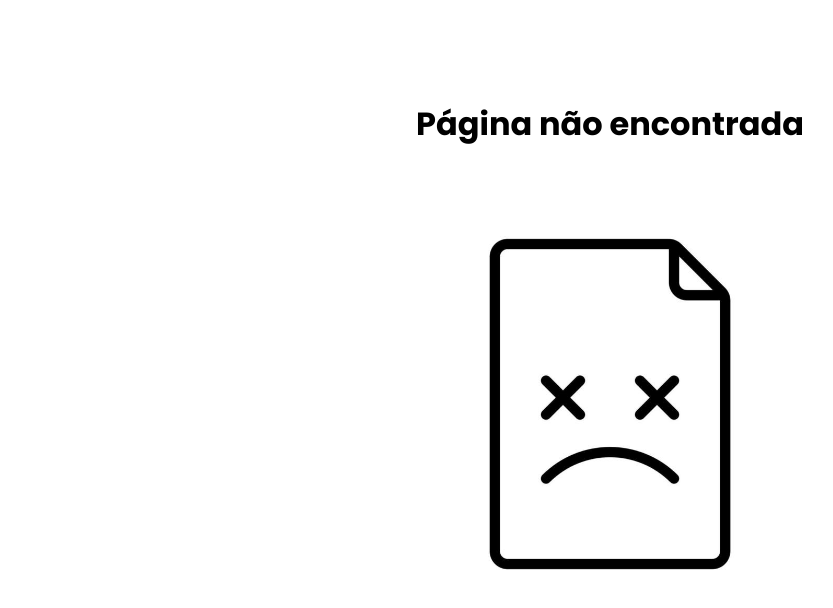
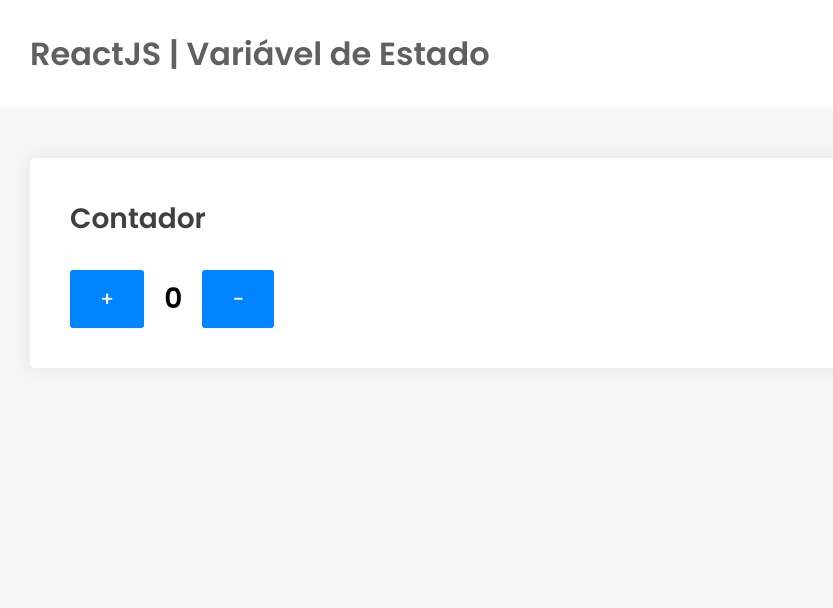
Before and after one commit to vinczken/estudo-reactjs, a React (Create React App) app: page /varstate in a window 1280 px wide. Shown: the top 608 px of the page, without its empty margins (30-863 px from the left). Built offline with nearby package versions, Linux system fonts and the light colour scheme.

Commit message:
var-de-estado-parte 1

```diff
--- a/src/pages/app/index.jsx
+++ b/src/pages/app/index.jsx
@@ -31,6 +31,9 @@
           <li>
             <Link to='/eventos'>Ir para Eventos</Link>
           </li>
+          <li>
+            <Link to='/varstate'>Ir para Variável de Estado</Link>
+          </li>
         </ul>
       </section>
 
--- a/src/pages/events/index.jsx
+++ b/src/pages/events/index.jsx
@@ -2,20 +2,20 @@
 
 export default function Events() {
 
-    function justClicked() {
+    function JustClicked() {
         alert('Hi, the user just clicked!');
     }
 
-    function justMovedMouse(){
+    function JustMovedMouse(){
         alert('Hi, the user just moved the mouse!');
     }
 
-    function justChangedTheInput(e){
+    function JustChangedTheInput(e){
         let newValue = e.target.value;
         alert('Hi, the user just changed the input value to: ' + newValue);
     }
 
-    function justChecked(e){
+    function JustChecked(e){
         let newValue = e.target.checked;
         alert('Hi, the user just changed the check value to: ' + newValue);
     }
@@ -27,13 +27,13 @@
             </header>
 
             <section className='section'>
-                <h1 onMouseMove={justMovedMouse}> Entendendo Eventos </h1>
+                <h1 onMouseMove={JustMovedMouse}> Entendendo Eventos </h1>
 
-                <p onClick={justClicked}>Lorem ipsum dolor sit amet, consectetur adipiscing elit. Donec feugiat, leo vitae congue fringilla, purus ante suscipit sapien, ut placerat ex orci in felis. Proin blandit neque nec congue varius. Phasellus odio eros, posuere sit amet enim ac, sodales pellentesque sapien. Proin pulvinar semper leo a venenatis. Fusce sagittis lectus vel pharetra malesuada. Nam maximus eu sem ut ornare. Praesent nisi justo, aliquam eu ipsum sit amet, lobortis rhoncus massa. In sit amet eros euismod, vulputate odio vitae, dictum sapien. Aliquam pellentesque diam et fringilla aliquet. Nulla vulputate ultrices risus, a ornare nibh dictum et.</p>
+                <p onClick={JustClicked}>Lorem ipsum dolor sit amet, consectetur adipiscing elit. Donec feugiat, leo vitae congue fringilla, purus ante suscipit sapien, ut placerat ex orci in felis. Proin blandit neque nec congue varius. Phasellus odio eros, posuere sit amet enim ac, sodales pellentesque sapien. Proin pulvinar semper leo a venenatis. Fusce sagittis lectus vel pharetra malesuada. Nam maximus eu sem ut ornare. Praesent nisi justo, aliquam eu ipsum sit amet, lobortis rhoncus massa. In sit amet eros euismod, vulputate odio vitae, dictum sapien. Aliquam pellentesque diam et fringilla aliquet. Nulla vulputate ultrices risus, a ornare nibh dictum et.</p>
                 <br />
-                <input onChange={justChangedTheInput} type='text' placeholder='Digite aqui alguma coisa' />
+                <input onChange={JustChangedTheInput} type='text' placeholder='Digite aqui alguma coisa' />
 
-                <textarea onChange={justChangedTheInput}>
+                <textarea onChange={JustChangedTheInput}>
                 Lorem ipsum dolor sit amet, consectetur adipiscing elit. Donec feugiat, leo vitae congue fringilla, purus ante suscipit sapien, ut placerat ex orci in felis. Proin blandit neque nec congue varius. Phasellus odio eros, posuere sit amet enim ac, sodales pellentesque sapien. Proin pulvinar semper leo a venenatis. Fusce sagittis lectus vel pharetra malesuada. Nam maximus eu sem ut ornare. Praesent nisi justo, aliquam eu ipsum sit amet, lobortis rhoncus massa. In sit amet eros euismod, vulputate odio vitae, dictum sapien. Aliquam pellentesque diam et fringilla aliquet. Nulla vulputate ultrices risus, a ornare nibh dictum et.
                 </textarea>
 
@@ -44,8 +44,8 @@
                 </select>
 
                 <div className='group'>
-                    <input onChange={justChecked} type='checkbox' /> Opção 1
-                    <input onChange={justChecked} type='checkbox' /> Opção 2
+                    <input onChange={JustChecked} type='checkbox' /> Opção 1
+                    <input onChange={JustChecked} type='checkbox' /> Opção 2
                 </div>
 
                 <div className='group'>
@@ -57,7 +57,7 @@
                     </div>
                 </div>
 
-                <button onClick={justClicked}> Clique aqui </button>
+                <button onClick={JustClicked}> Clique aqui </button>
 
             </section>
         </div>
--- /dev/null
+++ b/src/pages/varState/index.jsx
@@ -0,0 +1,32 @@
+import './index.scss';
+import { useState } from 'react';
+
+export default function State(){
+    const [counter, setCounter] = useState(0);
+
+    function Add(){
+        setCounter(counter + 1);
+    }
+
+    function Subtract(){
+        setCounter(counter - 1);
+    }
+
+    return (
+        <div className='page-var-state page'>
+            <header className='header'>
+                <h1> ReactJS | Variável de Estado </h1>
+            </header>
+
+            <div className='section'>
+                <h1> Contador </h1>
+
+                <div className='cont'>
+                    <button onClick={Add}> + </button>
+                    {counter}
+                    <button onClick={Subtract}> - </button>
+                </div>
+            </div>
+        </div>
+    )
+}
--- /dev/null
+++ b/src/pages/varState/index.scss
@@ -0,0 +1,10 @@
+.page-var-state {
+
+    .cont {
+        display: flex;
+        align-items: center;
+        gap: 20px;
+
+        font: 600 28px 'Poppins';
+    }
+}
--- a/src/router.jsx
+++ b/src/router.jsx
@@ -4,6 +4,7 @@
 import Contact from './pages/contact';
 import NotFound from './pages/not-found';
 import Events from './pages/events';
+import State from './pages/varState';
 
 export default function Navigation() {
     return (
@@ -12,6 +13,8 @@
                 <Route path='/' element={<App />} />
                 <Route path='/contact' element={<Contact />} />
                 <Route path='/eventos' element={<Events />} />
+                <Route path='/varstate' element={<State />} />
+
                 <Route path='*' element={<NotFound />} />
             </Routes>
         </BrowserRouter>
```
